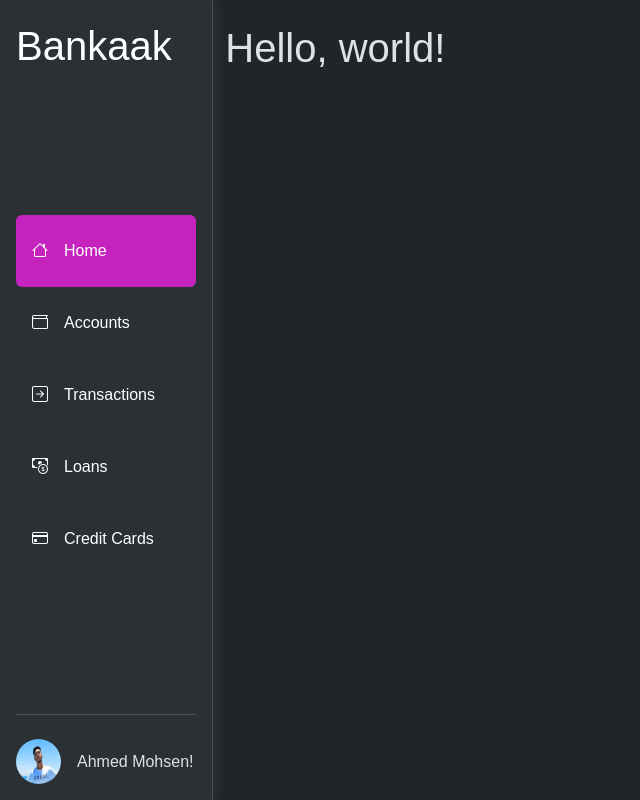
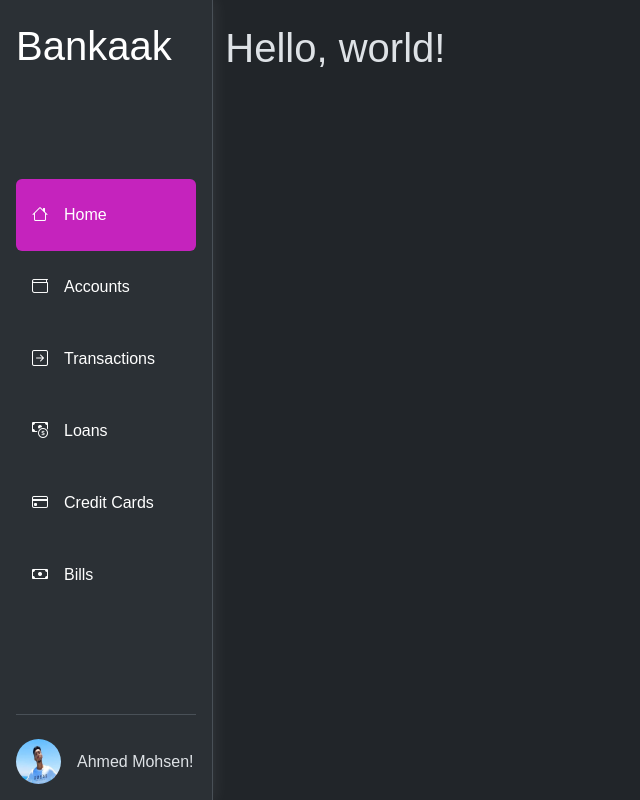
Before and after one commit to software-engineering-2023/Batates-M7mra, a Next.js app in the folder online-banking-system-website/: page / in a window 1280 px wide. Shown: the whole page, without its empty margins (0-640 px from the left). Built offline with nearby package versions, Linux system fonts and the light colour scheme; a web font is replaced by a local one.

Commit message:
useless commit

```diff
--- a/online-banking-system-website/src/app/layout.tsx
+++ b/online-banking-system-website/src/app/layout.tsx
@@ -44,6 +44,11 @@ const sidebarLinks = [
     href: "/credit-cards",
     icon: "credit-card",
     text: "Credit Cards",
+  },
+  {
+    href: "/bills",
+    icon: "cash",
+    text: "Bills",
   },
 ];
 
```
Also changed, not shown: 2 other files (tests, documents, lock files or other folders).
